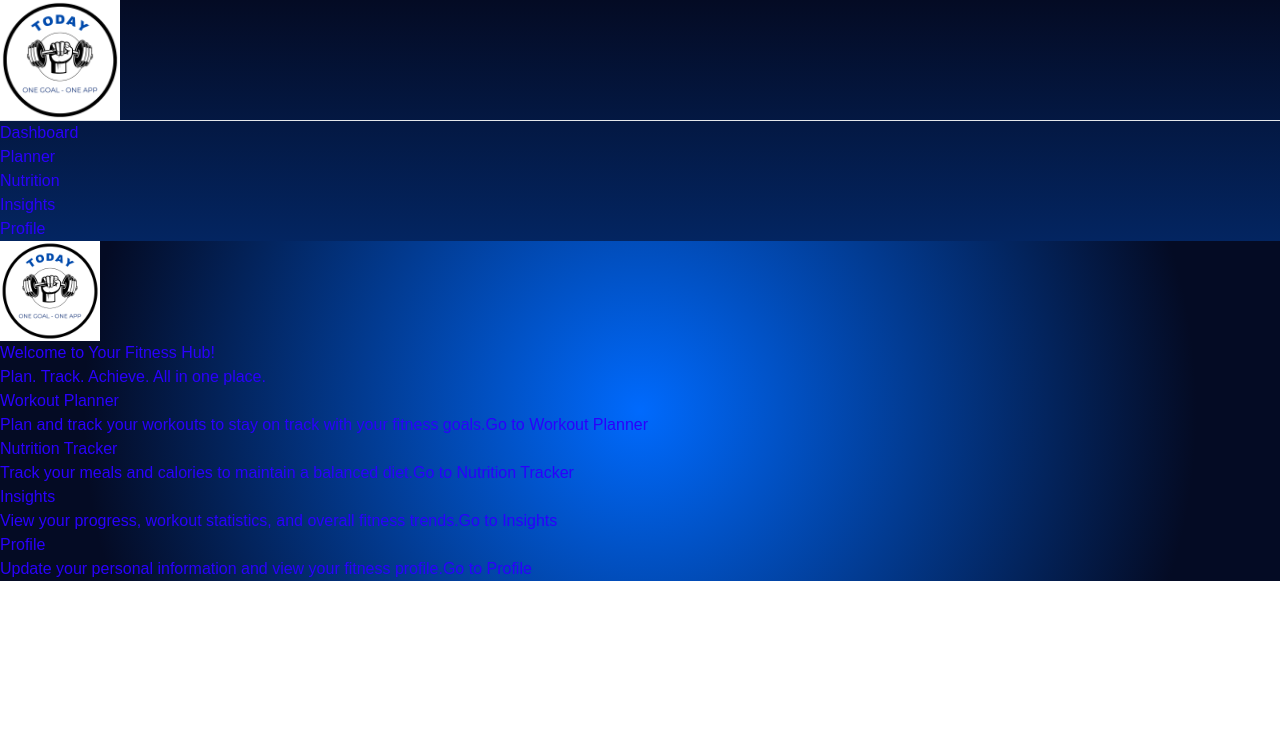
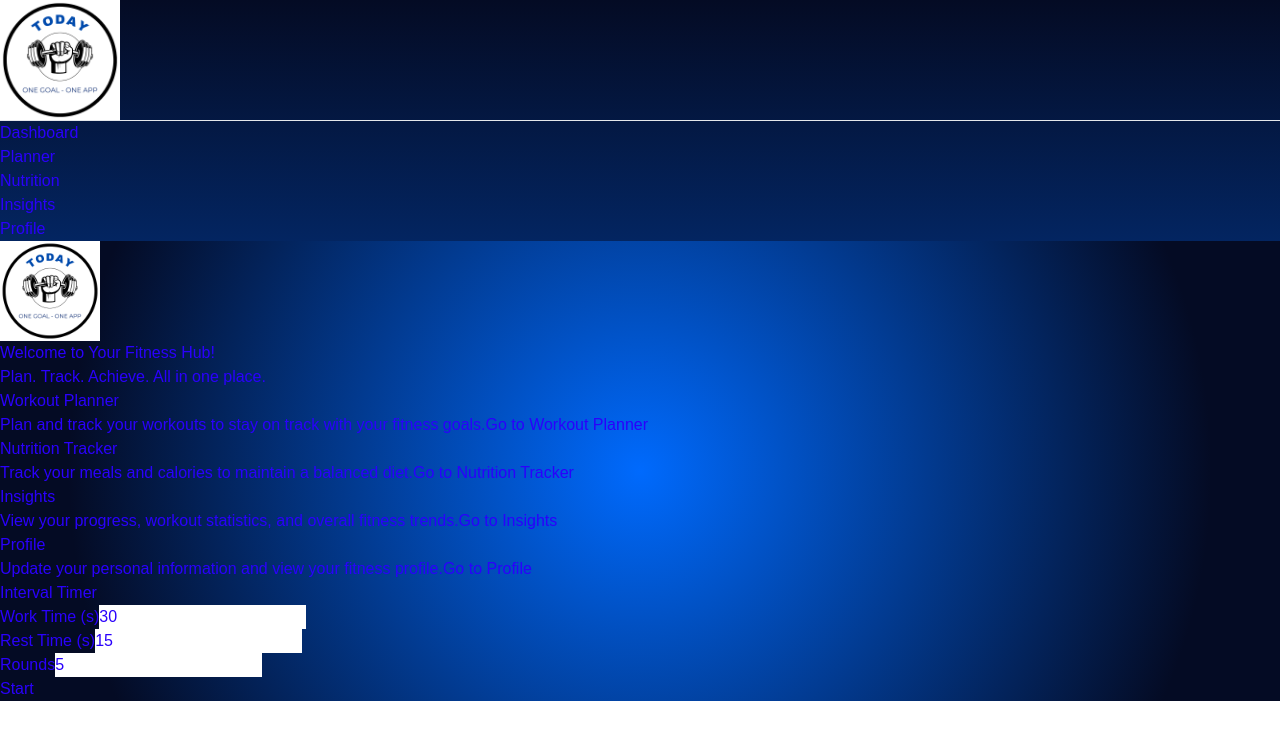
Before and after one commit to shay122990/fitness-dashboard-nextjs, a Next.js app: page /dashboard in a window 1280 px wide. Shown: the top 740 px of the page. Built offline with nearby package versions, Linux system fonts and the light colour scheme.

Commit message:
IntervalTimer - created extra feature component for cardio interval training

```diff
--- /dev/null
+++ b/src/app/components/IntervalTimer.tsx
@@ -0,0 +1,119 @@
+"use client";
+
+import { useState, useEffect } from "react";
+
+const IntervalTimer = () => {
+  const [workTime, setWorkTime] = useState(30);
+  const [restTime, setRestTime] = useState(15);
+  const [rounds, setRounds] = useState(5);
+
+  const [timeLeft, setTimeLeft] = useState(workTime);
+  const [isRunning, setIsRunning] = useState(false);
+  const [isWorkPhase, setIsWorkPhase] = useState(true);
+  const [currentRound, setCurrentRound] = useState(1);
+  const [hasStarted, setHasStarted] = useState(false);
+
+  useEffect(() => {
+    if (!isRunning) return;
+
+    if (timeLeft === 0) {
+      if (currentRound >= rounds && !isWorkPhase) {
+        setIsRunning(false);
+        return;
+      }
+
+      setIsWorkPhase((prev) => !prev);
+      setTimeLeft(isWorkPhase ? restTime : workTime);
+
+      if (!isWorkPhase) setCurrentRound((prev) => prev + 1);
+    }
+
+    const timer = setInterval(() => {
+      setTimeLeft((prev) => prev - 1);
+    }, 1000);
+
+    return () => clearInterval(timer);
+  }, [isRunning, timeLeft, isWorkPhase, currentRound, rounds, workTime, restTime]);
+
+  const handleStart = () => {
+    setHasStarted(true);
+    setIsRunning(true);
+    setTimeLeft(workTime);
+  };
+
+  const handlePauseResume = () => {
+    setIsRunning((prev) => !prev);
+  };
+
+  const handleReset = () => {
+    setIsRunning(false);
+    setIsWorkPhase(true);
+    setCurrentRound(1);
+    setTimeLeft(workTime);
+    setHasStarted(false);
+  };
+
+  return (
+    <div className="flex flex-col items-center p-6 bg-gray-900 text-white rounded-lg shadow-lg">
+      <h2 className="text-2xl font-bold mb-4">Interval Timer</h2>
+
+      {!hasStarted && (
+        <div className="grid grid-cols-3 gap-4 mb-6">
+          <div className="flex flex-col">
+            <label className="text-sm">Work Time (s)</label>
+            <input
+              type="number"
+              value={workTime}
+              min={1}
+              onChange={(e) => setWorkTime(Number(e.target.value))}
+              className="p-2 rounded text-black"
+            />
+          </div>
+          <div className="flex flex-col">
+            <label className="text-sm">Rest Time (s)</label>
+            <input
+              type="number"
+              value={restTime}
+              min={1}
+              onChange={(e) => setRestTime(Number(e.target.value))}
+              className="p-2 rounded text-black"
+            />
+          </div>
+          <div className="flex flex-col">
+            <label className="text-sm">Rounds</label>
+            <input
+              type="number"
+              value={rounds}
+              min={1}
+              onChange={(e) => setRounds(Number(e.target.value))}
+              className="p-2 rounded text-black"
+            />
+          </div>
+        </div>
+      )}
+
+      {hasStarted && (
+        <>
+          <h2 className="text-xl font-bold">{isWorkPhase ? "Work" : "Rest"} Time</h2>
+          <p className="text-4xl font-bold my-4">{timeLeft}s</p>
+          <p className="text-lg">Round: {currentRound}/{rounds}</p>
+        </>
+      )}
+
+      <div className="flex gap-4 mt-4">
+        {!hasStarted ? (
+          <button onClick={handleStart} className="px-4 py-2 bg-green-500 rounded">Start</button>
+        ) : (
+          <>
+            <button onClick={handlePauseResume} className="px-4 py-2 bg-blue-500 rounded">
+              {isRunning ? "Pause" : "Resume"}
+            </button>
+            <button onClick={handleReset} className="px-4 py-2 bg-red-500 rounded">Reset</button>
+          </>
+        )}
+      </div>
+    </div>
+  );
+};
+
+export default IntervalTimer;
--- a/src/app/dashboard/page.tsx
+++ b/src/app/dashboard/page.tsx
@@ -4,6 +4,7 @@ import Card from "../components/Card";
 import Image from "next/image";
 import { useSelector } from "react-redux";
 import { RootState } from "@/store";
+import IntervalTimer from "../components/IntervalTimer";
 
 const Dashboard = () => {
   const user = useSelector((state: RootState) => state.auth.user);
@@ -113,6 +114,7 @@ const Dashboard = () => {
           />
         </motion.div>
       </motion.div>
+      <IntervalTimer  />
     </div>
   );
 };
```
